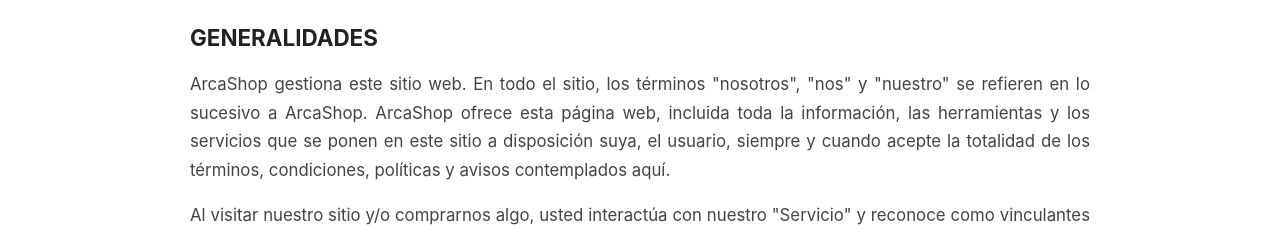
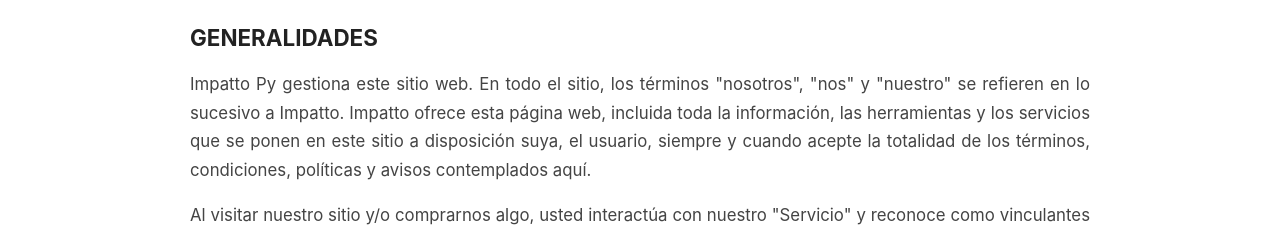
Before and after one commit to Javiermu97/impattopyproyect, a Next.js app: page /terminos in a window 1280 px wide. Shown: the part 228-462 px from the top of the page. Built offline with nearby package versions, Linux system fonts and the light colour scheme; no server answers.

Commit message:
Ajustes Generales

```diff
--- a/app/terminos/page.tsx
+++ b/app/terminos/page.tsx
@@ -10,9 +10,9 @@ export default function TermsPage() {
       <div className={styles.content}>
         <h2>GENERALIDADES</h2>
         <p>
-          ArcaShop gestiona este sitio web. En todo el sitio, los términos
-          &quot;nosotros&quot;, &quot;nos&quot; y &quot;nuestro&quot; se refieren en lo sucesivo a ArcaShop.
-          ArcaShop ofrece esta página web, incluida toda la información, las
+          Impatto Py gestiona este sitio web. En todo el sitio, los términos
+          &quot;nosotros&quot;, &quot;nos&quot; y &quot;nuestro&quot; se refieren en lo sucesivo a Impatto.
+          Impatto ofrece esta página web, incluida toda la información, las
           herramientas y los servicios que se ponen en este sitio a disposición
           suya, el usuario, siempre y cuando acepte la totalidad de los términos,
           condiciones, políticas y avisos contemplados aquí.
```
